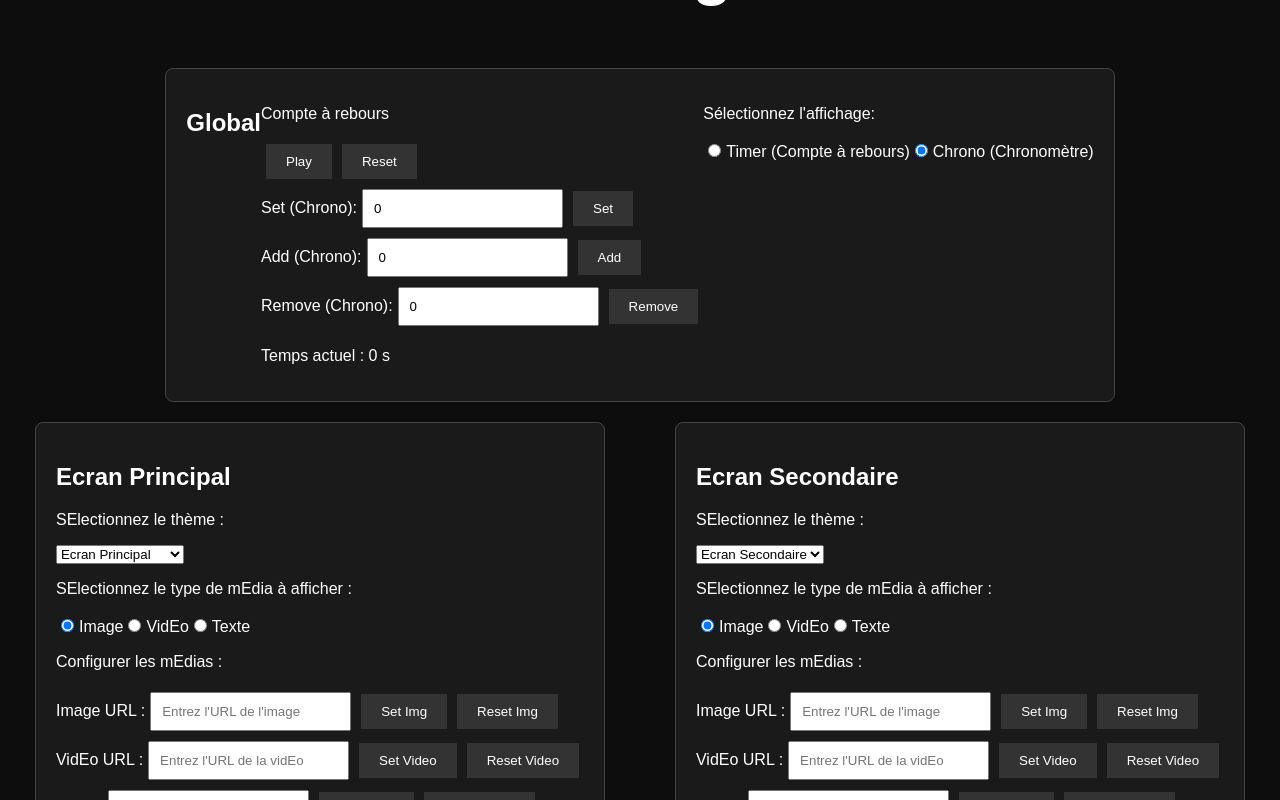
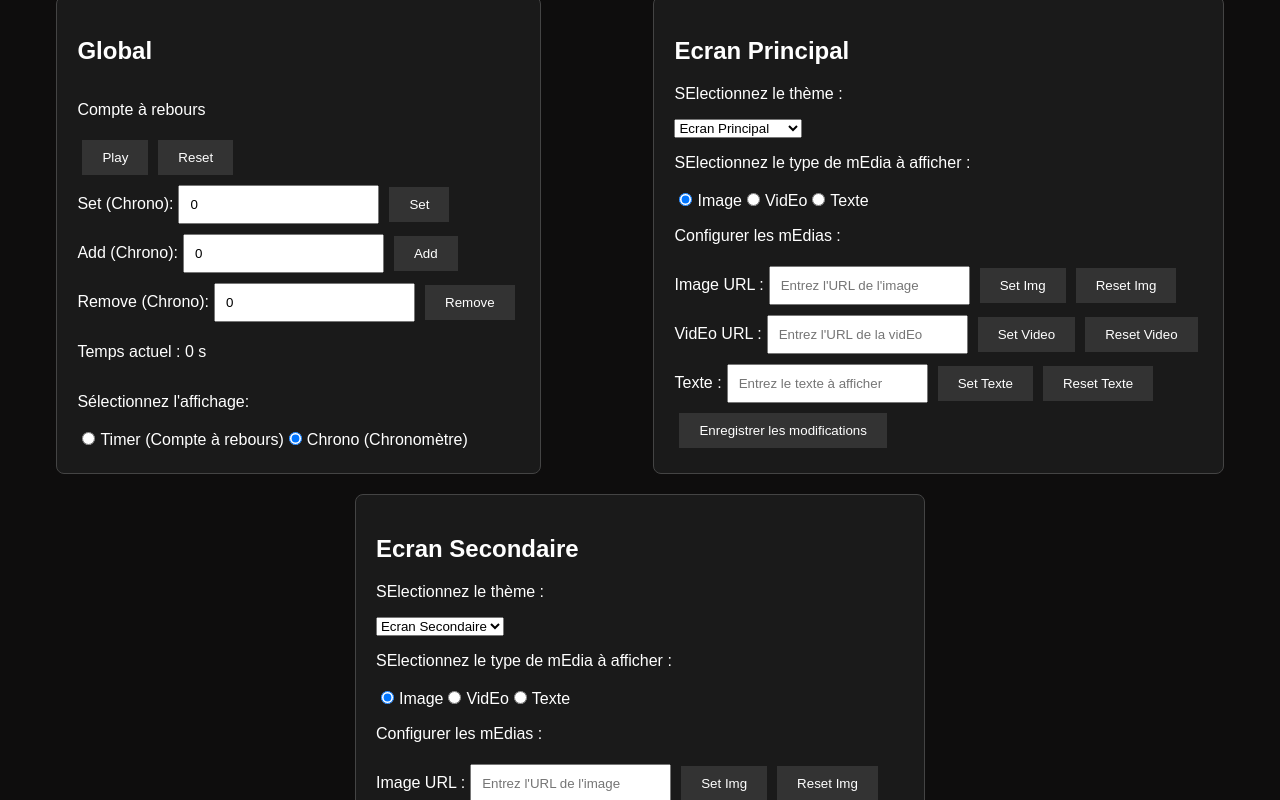
Before and after one commit to CruckStore/Timeout-Dashboard, a React (Vite) app in the folder frontend/: page /emitter in a window 1280 px wide. Shown: the top 800 px of the page. Built offline with nearby package versions, Linux system fonts and the light colour scheme; no server answers; sample sign-in values are in the browser's storage; a web font is replaced by a local one.

Commit message:
style: update global settings layout to use column direction; enhance styling for better visibility

```diff
--- a/frontend/src/styles/global.scss
+++ b/frontend/src/styles/global.scss
@@ -150,6 +150,12 @@ h1 {
   margin-bottom: 50px;
 }
 
+.global-settings {
+    display: flex;
+    flex-direction: column;
+    color: white;
+}
+
 .button-group button {
   width: 300px;
   height: 105px;
@@ -162,7 +168,6 @@ h1 {
 
 .global-settings {
   display: flex;
-  flex-direction: row;
 }
 
 .global-settings1 {
```
